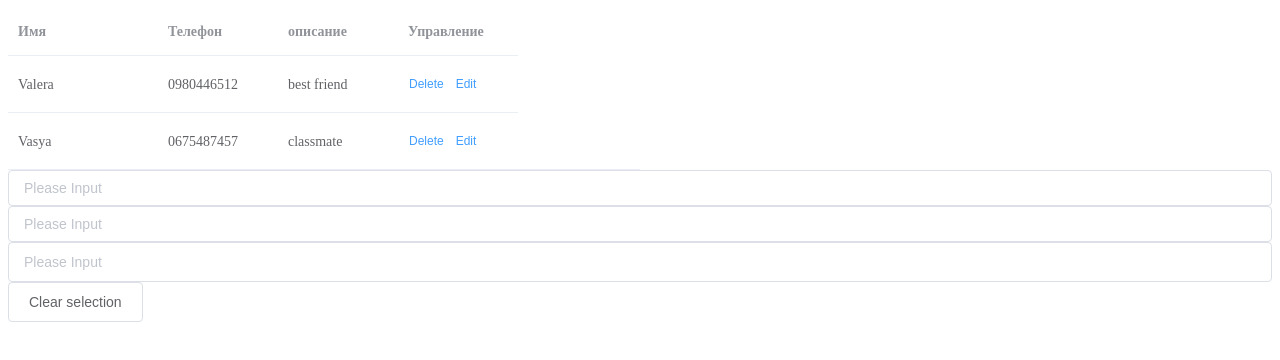
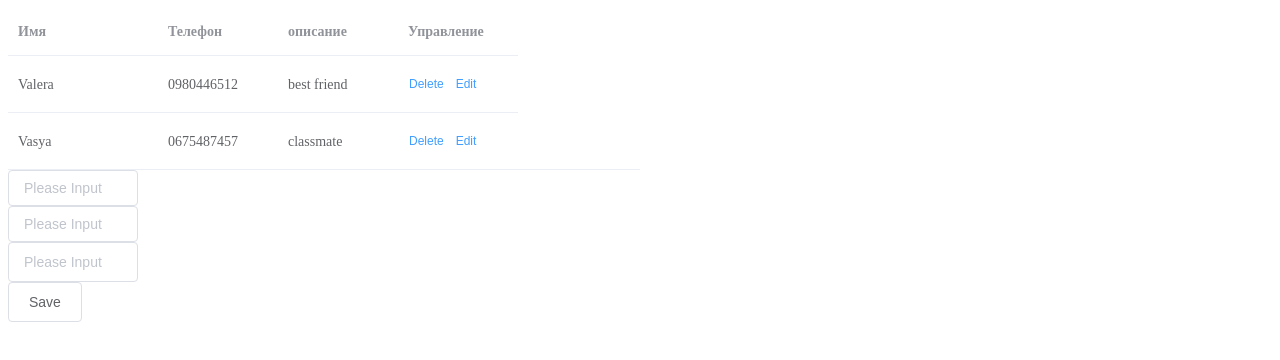
Before and after one commit to dumoff77/Vuejstest, a Vue app: page / in a window 1280 px wide. Shown: the top 360 px of the page. Built offline with nearby package versions, Linux system fonts and the light colour scheme; no server answers.

Commit message:
Post method

```diff
--- a/src/table.vue
+++ b/src/table.vue
@@ -38,39 +38,43 @@
             </el-table-column>
         </el-table>
 
-        <div class="demo-form-inline">
+        <div class="demo-input-label">
             <el-row>
                 <el-input
                         size="medium"
                         placeholder="Please Input"
-                        v-model="input2">
+                        v-model="first_name">
                 </el-input>
                 <el-input
                         size="medium"
                         placeholder="Please Input"
-                        v-model="input3">
+                        v-model="tel_number">
                 </el-input>
                 <el-input
                         placeholder="Please Input"
-                        v-model="input4">
+                        v-model="desc">
                 </el-input>
-                <el-button @click="setCurrent()">Clear selection</el-button>
+                <el-button @click="SetHandbook">Save</el-button>
             </el-row>
-
-
         </div>
     </div>
 
 </template>
 
+<style>
+    .demo-input-label {
+        display: inline-block;
+        width: 130px;
+    }
+</style>
 
 <script>
     import axios from 'axios';
     export default {
         name: "table",
         methods: {
-            handleClick() {
-                console.log('handleClick');
+            SetHandbook() {
+                axios({ method: 'POST', url: '/api/handbook/', headers: {'Content-Type': 'application/json'}, data: { user: 'name' } })
             },
             deleteHandbook(mydata) {
                 axios.delete('/api/handbook/'+mydata);
@@ -79,6 +83,9 @@
         },
         data() {
             return {
+                first_name: '',
+                tel_number: '',
+                desc: '',
                 tableData: [{
                     number: '0980446512',
                     name: 'Valera',
```
